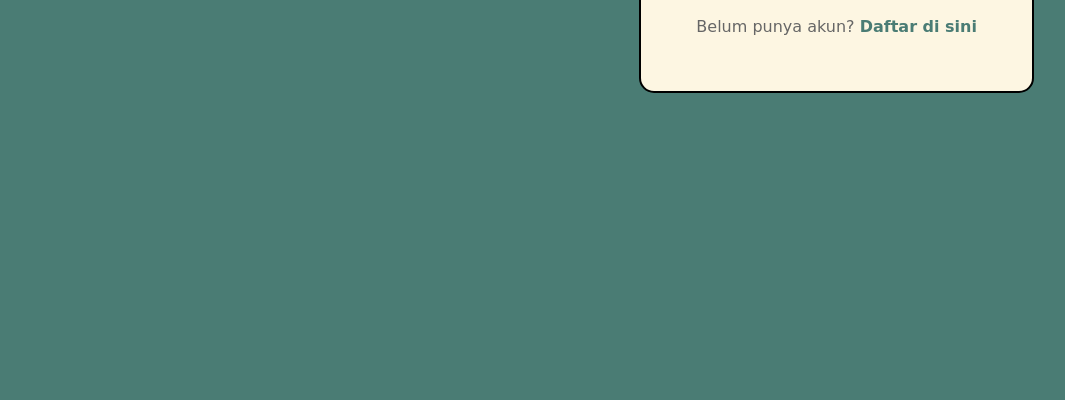
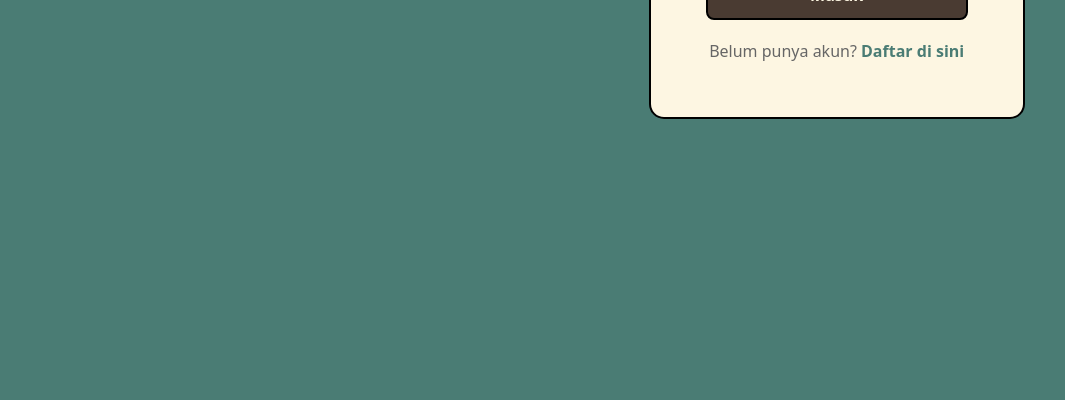
Before and after one commit to aeroafril/penanganan-kesehatan-terhadap-perubahan-iklim, a website: page public/index.html in a window 1280 px wide. Shown: the part 400-800 px from the top of the page, without its empty margins (98-1163 px from the left). Drawn offline with Linux system fonts and the light colour scheme.

Commit message:
Update font.css

```diff
--- a/public/font.css
+++ b/public/font.css
@@ -1,6 +1,6 @@
 @import url('https://fonts.googleapis.com/css2?family=Bungee&display=swap');
 *{
-    font-family: cursive;
+    font-family: system-ui, -apple-system, sans-serif;
 }
 
 
```
